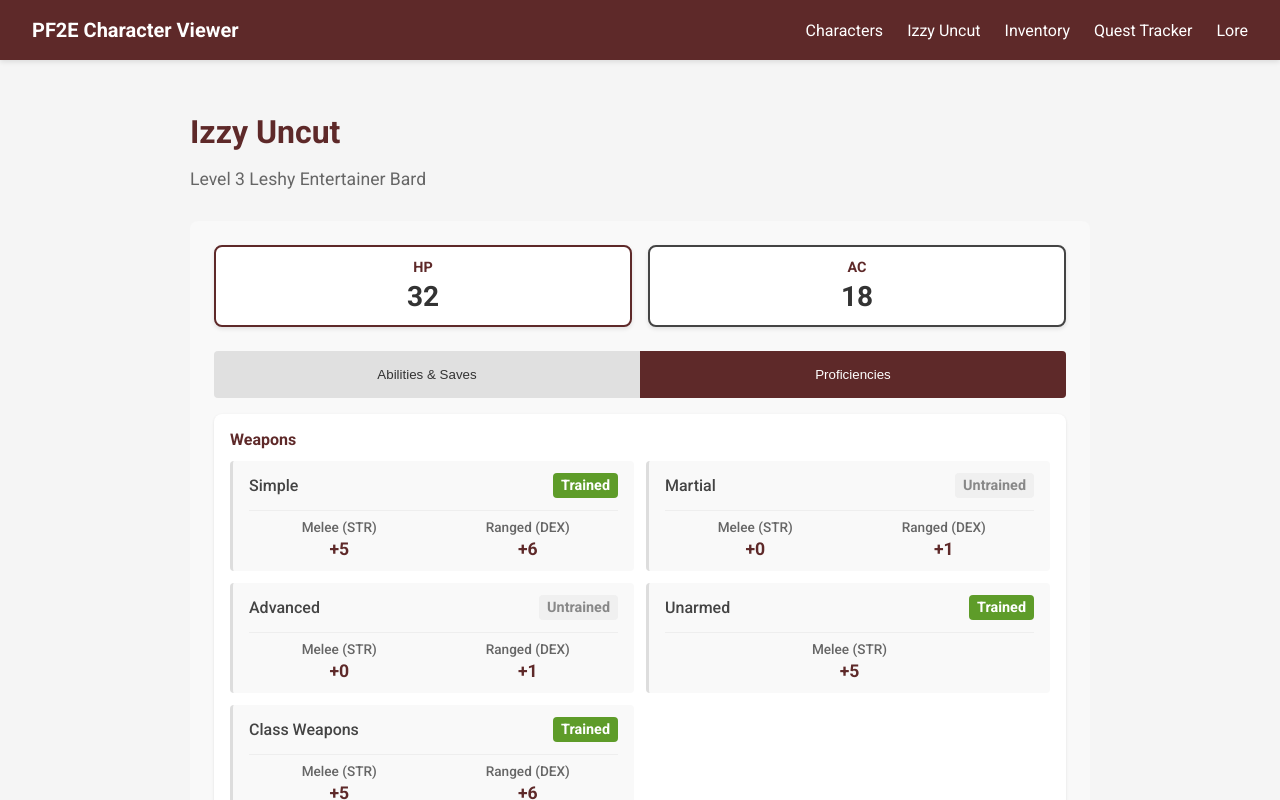
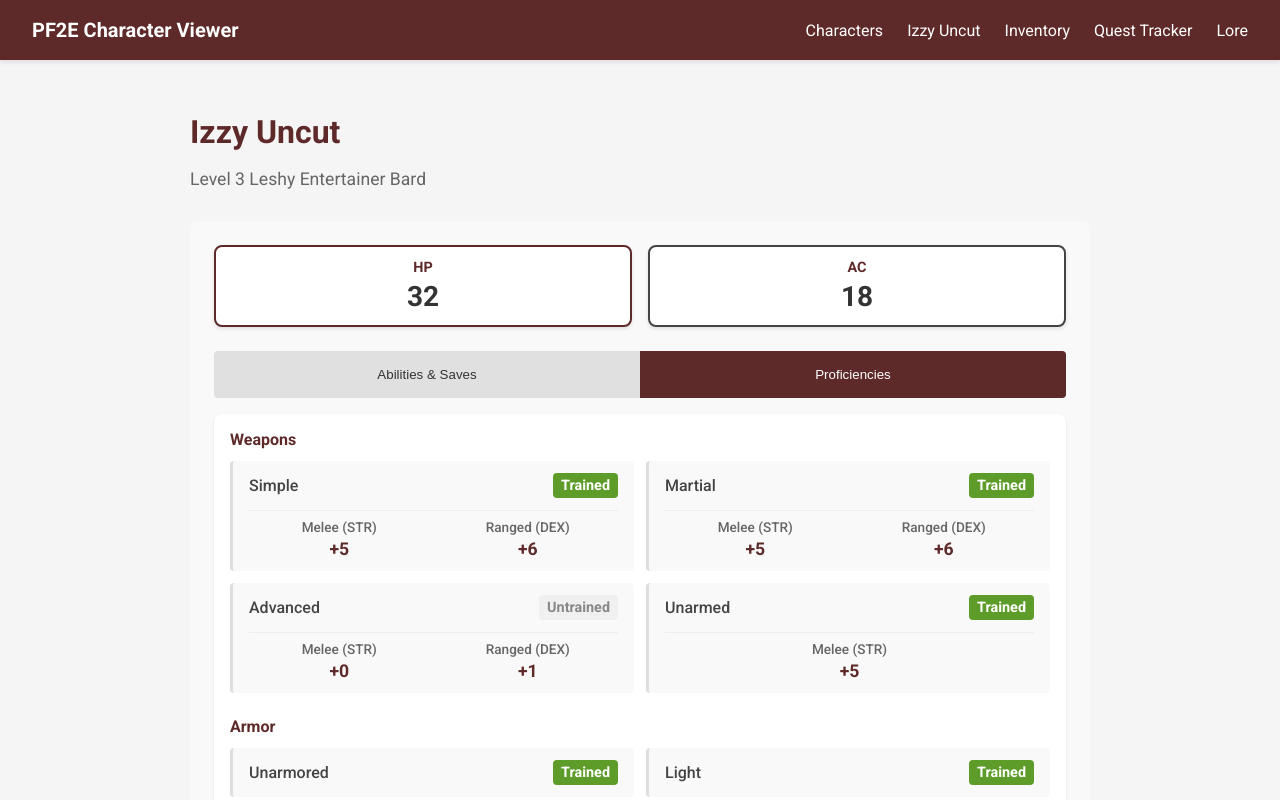
Before and after one commit to Mooknop/CNMH, a React (Create React App) app: page /character/sample-character-1 in a window 1280 px wide. Both pictures are taken after a click on the button "Proficiencies". Shown: the top 800 px of the page. Built offline with nearby package versions, Linux system fonts and the light colour scheme.

Commit message:
Proficiency in the character

```diff
--- a/src/components/character-sheet/StatsBlock.js
+++ b/src/components/character-sheet/StatsBlock.js
@@ -4,21 +4,10 @@ import './StatsBlock.css';
 const StatsBlock = ({ character }) => {
   const [activeTab, setActiveTab] = useState('abilities'); // Default tab: 'abilities' or 'proficiencies'
 
+  // Function to get modifier from ability score
   const getModifier = (value) => {
     const mod = Math.floor((value - 10) / 2);
     return mod >= 0 ? `+${mod}` : mod.toString();
-  };
-
-  // Function to determine proficiency level name based on value
-  const getProficiencyLabel = (proficiency) => {
-    switch(proficiency) {
-      case 0: return 'Untrained';
-      case 1: return 'Trained';
-      case 2: return 'Expert';
-      case 3: return 'Master';
-      case 4: return 'Legendary';
-      default: return 'Untrained';
-    }
   };
 
   // Calculate attack bonus based on ability modifier and proficiency
@@ -34,163 +23,28 @@ const StatsBlock = ({ character }) => {
     return bonus >= 0 ? `+${bonus}` : bonus.toString();
   };
 
-  // In PF2E, proficiencies are determined by class, and we need to display them
-  // Since we don't have explicit proficiency data, we'll infer based on class
-  const getWeaponProficiencies = () => {
-    const classType = character.class?.toLowerCase();
-
-    // Default proficiencies (most martial classes)
-    let proficiencies = {
-      simple: 1, // Trained
-      martial: 0, // Untrained
-      advanced: 0, // Untrained
-      unarmed: 1, // Trained
-      class: 0  // Class weapons
-    };
-
-    // Adjust based on class
-    switch(classType) {
-      case 'fighter':
-        proficiencies.simple = 2; // Expert
-        proficiencies.martial = 2; // Expert
-        proficiencies.class = 2; // Expert in class weapons
-        break;
-      case 'barbarian':
-      case 'ranger':
-      case 'champion':
-        proficiencies.simple = 1; // Trained
-        proficiencies.martial = 1; // Trained
-        break;
-      case 'rogue':
-        proficiencies.simple = 1; // Trained
-        proficiencies.finesse = 1; // Trained in finesse weapons
-        break;
-      case 'bard':
-      case 'cleric':
-      case 'druid':
-      case 'sorcerer':
-      case 'wizard':
-      case 'witch':
-        proficiencies.simple = 1; // Trained
-        proficiencies.class = character.level >= 11 ? 2 : 1; // Expert at level 11+
-        break;
-      case 'alchemist':
-      case 'investigator':
-      case 'thaumaturge':
-        proficiencies.simple = 1; // Trained
-        break;
-      default:
-        // Default to trained in simple weapons for unrecognized classes
-        proficiencies.simple = 1;
-    }
-
-    // Add level-based progression
-    if (character.level >= 13) {
-      // At level 13, many classes improve weapon proficiencies
-      if (['fighter'].includes(classType)) {
-        proficiencies.simple = 3; // Master
-        proficiencies.martial = 3; // Master
-        proficiencies.class = 3; // Master
-      } else if (['barbarian', 'ranger', 'champion'].includes(classType)) {
-        proficiencies.simple = 2; // Expert
-        proficiencies.martial = 2; // Expert
-      }
-    }
-
-    if (character.level >= 19) {
-      // At level 19, fighter gets legendary in some weapons
-      if (classType === 'fighter') {
-        proficiencies.class = 4; // Legendary in class weapons
-      }
-    }
-
-    return proficiencies;
-  };
-
-  const getArmorProficiencies = () => {
-    const classType = character.class?.toLowerCase();
-
-    // Default proficiencies
-    let proficiencies = {
-      unarmored: 1, // Trained
-      light: 0,     // Untrained
-      medium: 0,    // Untrained
-      heavy: 0      // Untrained
-    };
-
-    // Adjust based on class
-    switch(classType) {
-      case 'fighter':
-      case 'champion':
-        proficiencies.unarmored = 1; // Trained
-        proficiencies.light = 1;     // Trained
-        proficiencies.medium = 1;    // Trained
-        proficiencies.heavy = 1;     // Trained
-        break;
-      case 'barbarian':
-      case 'ranger':
-      case 'rogue':
-        proficiencies.unarmored = 1; // Trained
-        proficiencies.light = 1;     // Trained
-        proficiencies.medium = 1;    // Trained
-        break;
-      case 'bard':
-      case 'druid':
-        proficiencies.unarmored = 1; // Trained
-        proficiencies.light = 1;     // Trained
-        break;
-      case 'alchemist':
-      case 'investigator':
-      case 'thaumaturge':
-        proficiencies.unarmored = 1; // Trained
-        proficiencies.light = 1;     // Trained
-        break;
-      case 'cleric':
-        proficiencies.unarmored = 1; // Trained
-        proficiencies.light = 1;     // Trained
-        proficiencies.medium = 1;    // Trained
-        break;
-      case 'sorcerer':
-      case 'wizard':
-      case 'witch':
-        proficiencies.unarmored = 1; // Trained
-        break;
-      default:
-        // Default to trained in unarmored for unrecognized classes
-        proficiencies.unarmored = 1;
-    }
-
-    // Add level-based progression
-    if (character.level >= 13) {
-      // At level 13, many classes improve armor proficiencies
-      if (['fighter', 'champion'].includes(classType)) {
-        proficiencies.unarmored = 2; // Expert
-        proficiencies.light = 2;     // Expert
-        proficiencies.medium = 2;    // Expert
-        proficiencies.heavy = 2;     // Expert
-      } else if (['barbarian', 'ranger'].includes(classType)) {
-        proficiencies.unarmored = 2; // Expert
-        proficiencies.light = 2;     // Expert
-        proficiencies.medium = 2;    // Expert
-      }
-    }
-
-    if (character.level >= 19) {
-      // At level 19, champions get legendary in heavy armor
-      if (classType === 'champion') {
-        proficiencies.heavy = 4; // Legendary
-      }
-    }
-
-    return proficiencies;
-  };
-
-  const weaponProfs = getWeaponProficiencies();
-  const armorProfs = getArmorProficiencies();
-
   // Get ability modifiers
   const strMod = Math.floor((character.abilities?.strength || 10) - 10) / 2;
   const dexMod = Math.floor((character.abilities?.dexterity || 10) - 10) / 2;
+
+  // Default empty proficiencies object in case the character doesn't have it defined
+  const defaultProficiencies = {
+    weapons: {
+      simple: { proficiency: 0, name: "Untrained" },
+      martial: { proficiency: 0, name: "Untrained" },
+      advanced: { proficiency: 0, name: "Untrained" },
+      unarmed: { proficiency: 0, name: "Untrained" }
+    },
+    armor: {
+      unarmored: { proficiency: 0, name: "Untrained" },
+      light: { proficiency: 0, name: "Untrained" },
+      medium: { proficiency: 0, name: "Untrained" },
+      heavy: { proficiency: 0, name: "Untrained" }
+    }
+  };
+
+  // Use character proficiencies if available, otherwise use defaults
+  const proficiencies = character.proficiencies || defaultProficiencies;
 
   // Render the appropriate tab content
   const renderTabContent = () => {
@@ -228,15 +82,15 @@ const StatsBlock = ({ character }) => {
             <div className="defenses-section">
               <div className="defense">
                 <div className="defense-name">Fort</div>
-                <div className="defense-value">{`+` + character.saves?.fortitude || 0}</div>
+                <div className="defense-value">{character.saves?.fortitude >= 0 ? '+' + character.saves?.fortitude : character.saves?.fortitude || 0}</div>
               </div>
               <div className="defense">
                 <div className="defense-name">Ref</div>
-                <div className="defense-value">{`+` + character.saves?.reflex || 0}</div>
+                <div className="defense-value">{character.saves?.reflex >= 0 ? '+' + character.saves?.reflex : character.saves?.reflex || 0}</div>
               </div>
               <div className="defense">
                 <div className="defense-name">Will</div>
-                <div className="defense-value">{`+` + character.saves?.will || 0}</div>
+                <div className="defense-value">{character.saves?.will >= 0 ? '+' + character.saves?.will : character.saves?.will || 0}</div>
               </div>
             </div>
           </>
@@ -248,111 +102,137 @@ const StatsBlock = ({ character }) => {
             <div className="proficiency-group">
               <h4 className="proficiency-category">Weapons</h4>
               <div className="proficiency-items">
+                {/* Simple Weapons */}
                 <div className="proficiency-item weapon-proficiency">
                   <div className="weapon-category">
                     <span className="proficiency-name">Simple</span>
-                    <span className={`proficiency-value prof-${weaponProfs.simple}`}>
-                      {getProficiencyLabel(weaponProfs.simple)}
+                    <span className={`proficiency-value prof-${proficiencies.weapons.simple?.proficiency || 0}`}>
+                      {proficiencies.weapons.simple?.name || "Untrained"}
                     </span>
                   </div>
                   <div className="attack-bonuses">
                     <div className="bonus-container">
                       <div className="attack-type">Melee (STR)</div>
-                      <div className="attack-bonus">{getAttackBonus(strMod, weaponProfs.simple)}</div>
+                      <div className="attack-bonus">
+                        {getAttackBonus(strMod, proficiencies.weapons.simple?.proficiency || 0)}
+                      </div>
                     </div>
                     <div className="bonus-container">
                       <div className="attack-type">Ranged (DEX)</div>
-                      <div className="attack-bonus">{getAttackBonus(dexMod, weaponProfs.simple)}</div>
+                      <div className="attack-bonus">
+                        {getAttackBonus(dexMod, proficiencies.weapons.simple?.proficiency || 0)}
+                      </div>
                     </div>
                   </div>
                 </div>
 
+                {/* Martial Weapons */}
                 <div className="proficiency-item weapon-proficiency">
                   <div className="weapon-category">
                     <span className="proficiency-name">Martial</span>
-                    <span className={`proficiency-value prof-${weaponProfs.martial}`}>
-                      {getProficiencyLabel(weaponProfs.martial)}
+                    <span className={`proficiency-value prof-${proficiencies.weapons.martial?.proficiency || 0}`}>
+                      {proficiencies.weapons.martial?.name || "Untrained"}
                     </span>
                   </div>
                   <div className="attack-bonuses">
                     <div className="bonus-container">
                       <div className="attack-type">Melee (STR)</div>
-                      <div className="attack-bonus">{getAttackBonus(strMod, weaponProfs.martial)}</div>
+                      <div className="attack-bonus">
+                        {getAttackBonus(strMod, proficiencies.weapons.martial?.proficiency || 0)}
+                      </div>
                     </div>
                     <div className="bonus-container">
                       <div className="attack-type">Ranged (DEX)</div>
-                      <div className="attack-bonus">{getAttackBonus(dexMod, weaponProfs.martial)}</div>
+                      <div className="attack-bonus">
+                        {getAttackBonus(dexMod, proficiencies.weapons.martial?.proficiency || 0)}
+                      </div>
                     </div>
                   </div>
                 </div>
 
+                {/* Advanced Weapons */}
                 <div className="proficiency-item weapon-proficiency">
                   <div className="weapon-category">
                     <span className="proficiency-name">Advanced</span>
-                    <span className={`proficiency-value prof-${weaponProfs.advanced}`}>
-                      {getProficiencyLabel(weaponProfs.advanced)}
+                    <span className={`proficiency-value prof-${proficiencies.weapons.advanced?.proficiency || 0}`}>
+                      {proficiencies.weapons.advanced?.name || "Untrained"}
                     </span>
                   </div>
                   <div className="attack-bonuses">
                     <div className="bonus-container">
                       <div className="attack-type">Melee (STR)</div>
-                      <div className="attack-bonus">{getAttackBonus(strMod, weaponProfs.advanced)}</div>
+                      <div className="attack-bonus">
+                        {getAttackBonus(strMod, proficiencies.weapons.advanced?.proficiency || 0)}
+                      </div>
                     </div>
                     <div className="bonus-container">
                       <div className="attack-type">Ranged (DEX)</div>
-                      <div className="attack-bonus">{getAttackBonus(dexMod, weaponProfs.advanced)}</div>
+                      <div className="attack-bonus">
+                        {getAttackBonus(dexMod, proficiencies.weapons.advanced?.proficiency || 0)}
+                      </div>
                     </div>
                   </div>
                 </div>
 
+                {/* Unarmed Attacks */}
                 <div className="proficiency-item weapon-proficiency">
                   <div className="weapon-category">
                     <span className="proficiency-name">Unarmed</span>
-                    <span className={`proficiency-value prof-${weaponProfs.unarmed}`}>
-                      {getProficiencyLabel(weaponProfs.unarmed)}
+                    <span className={`proficiency-value prof-${proficiencies.weapons.unarmed?.proficiency || 0}`}>
+                      {proficiencies.weapons.unarmed?.name || "Untrained"}
                     </span>
                   </div>
                   <div className="attack-bonuses">
                     <div className="bonus-container">
                       <div className="attack-type">Melee (STR)</div>
-                      <div className="attack-bonus">{getAttackBonus(strMod, weaponProfs.unarmed)}</div>
+                      <div className="attack-bonus">
+                        {getAttackBonus(strMod, proficiencies.weapons.unarmed?.proficiency || 0)}
+                      </div>
                     </div>
                   </div>
                 </div>
 
-                {weaponProfs.class > 0 && (
+                {/* Class Weapons (if available) */}
+                {proficiencies.weapons.class && (
                   <div className="proficiency-item weapon-proficiency">
                     <div className="weapon-category">
                       <span className="proficiency-name">Class Weapons</span>
-                      <span className={`proficiency-value prof-${weaponProfs.class}`}>
-                        {getProficiencyLabel(weaponProfs.class)}
+                      <span className={`proficiency-value prof-${proficiencies.weapons.class?.proficiency || 0}`}>
+                        {proficiencies.weapons.class?.name || "Untrained"}
                       </span>
                     </div>
                     <div className="attack-bonuses">
                       <div className="bonus-container">
                         <div className="attack-type">Melee (STR)</div>
-                        <div className="attack-bonus">{getAttackBonus(strMod, weaponProfs.class)}</div>
+                        <div className="attack-bonus">
+                          {getAttackBonus(strMod, proficiencies.weapons.class?.proficiency || 0)}
+                        </div>
                       </div>
                       <div className="bonus-container">
                         <div className="attack-type">Ranged (DEX)</div>
-                        <div className="attack-bonus">{getAttackBonus(dexMod, weaponProfs.class)}</div>
+                        <div className="attack-bonus">
+                          {getAttackBonus(dexMod, proficiencies.weapons.class?.proficiency || 0)}
+                        </div>
                       </div>
                     </div>
                   </div>
                 )}
 
-                {weaponProfs.finesse > 0 && (
+                {/* Finesse Weapons (if available) */}
+                {proficiencies.weapons.finesse && (
                   <div className="proficiency-item weapon-proficiency">
                     <div className="weapon-category">
                       <span className="proficiency-name">Finesse</span>
-                      <span className={`proficiency-value prof-${weaponProfs.finesse}`}>
-                        {getProficiencyLabel(weaponProfs.finesse)}
+                      <span className={`proficiency-value prof-${proficiencies.weapons.finesse?.proficiency || 0}`}>
+                        {proficiencies.weapons.finesse?.name || "Untrained"}
                       </span>
                     </div>
                     <div className="attack-bonuses">
                       <div className="bonus-container">
                         <div className="attack-type">Melee (STR/DEX)</div>
-                        <div className="attack-bonus">{getAttackBonus(Math.max(strMod, dexMod), weaponProfs.finesse)}</div>
+                        <div className="attack-bonus">
+                          {getAttackBonus(Math.max(strMod, dexMod), proficiencies.weapons.finesse?.proficiency || 0)}
+                        </div>
                       </div>
                     </div>
                   </div>
@@ -365,26 +245,26 @@ const StatsBlock = ({ character }) => {
               <div className="proficiency-items">
                 <div className="proficiency-item">
                   <span className="proficiency-name">Unarmored</span>
-                  <span className={`proficiency-value prof-${armorProfs.unarmored}`}>
-                    {getProficiencyLabel(armorProfs.unarmored)}
+                  <span className={`proficiency-value prof-${proficiencies.armor.unarmored?.proficiency || 0}`}>
+                    {proficiencies.armor.unarmored?.name || "Untrained"}
                   </span>
                 </div>
                 <div className="proficiency-item">
                   <span className="proficiency-name">Light</span>
-                  <span className={`proficiency-value prof-${armorProfs.light}`}>
-                    {getProficiencyLabel(armorProfs.light)}
+                  <span className={`proficiency-value prof-${proficiencies.armor.light?.proficiency || 0}`}>
+                    {proficiencies.armor.light?.name || "Untrained"}
                   </span>
                 </div>
                 <div className="proficiency-item">
                   <span className="proficiency-name">Medium</span>
-                  <span className={`proficiency-value prof-${armorProfs.medium}`}>
-                    {getProficiencyLabel(armorProfs.medium)}
+                  <span className={`proficiency-value prof-${proficiencies.armor.medium?.proficiency || 0}`}>
+                    {proficiencies.armor.medium?.name || "Untrained"}
                   </span>
                 </div>
                 <div className="proficiency-item">
                   <span className="proficiency-name">Heavy</span>
-                  <span className={`proficiency-value prof-${armorProfs.heavy}`}>
-                    {getProficiencyLabel(armorProfs.heavy)}
+                  <span className={`proficiency-value prof-${proficiencies.armor.heavy?.proficiency || 0}`}>
+                    {proficiencies.armor.heavy?.name || "Untrained"}
                   </span>
                 </div>
               </div>
--- a/src/data/sample-character.json
+++ b/src/data/sample-character.json
@@ -43,6 +43,44 @@
       "proficiency": 1
     }
   },
+  "proficiencies": {
+  "weapons": {
+    "simple": {
+      "proficiency": 1,
+      "name": "Trained"
+    },
+    "martial": {
+      "proficiency": 1,
+      "name": "Trained"
+    },
+    "advanced": {
+      "proficiency": 0,
+      "name": "Untrained"
+    },
+    "unarmed": {
+      "proficiency": 1,
+      "name": "Trained"
+    }
+  },
+  "armor": {
+    "unarmored": {
+      "proficiency": 1,
+      "name": "Trained"
+    },
+    "light": {
+      "proficiency": 1,
+      "name": "Trained"
+    },
+    "medium": {
+      "proficiency": 0,
+      "name": "Untrained"
+    },
+    "heavy": {
+      "proficiency": 0,
+      "name": "Untrained"
+    }
+  }
+},
   "feats": [
     {
       "id": "feat-1",
--- a/src/data/sample-character2.json
+++ b/src/data/sample-character2.json
@@ -58,6 +58,44 @@
       "proficiency": 1
     }
   },
+  "proficiencies": {
+  "weapons": {
+    "simple": {
+      "proficiency": 1,
+      "name": "Trained"
+    },
+    "martial": {
+      "proficiency": 1,
+      "name": "Trained"
+    },
+    "advanced": {
+      "proficiency": 0,
+      "name": "Untrained"
+    },
+    "unarmed": {
+      "proficiency": 1,
+      "name": "Trained"
+    }
+  },
+  "armor": {
+    "unarmored": {
+      "proficiency": 1,
+      "name": "Trained"
+    },
+    "light": {
+      "proficiency": 1,
+      "name": "Trained"
+    },
+    "medium": {
+      "proficiency": 1,
+      "name": "Trained"
+    },
+    "heavy": {
+      "proficiency": 0,
+      "name": "Untrained"
+    }
+  }
+},
   "feats": [
     {
       "id": "feat-1",
--- a/src/data/sample-character3.json
+++ b/src/data/sample-character3.json
@@ -55,6 +55,44 @@
         "proficiency": 1
       }
     },
+    "proficiencies": {
+  "weapons": {
+    "simple": {
+      "proficiency": 1,
+      "name": "Trained"
+    },
+    "martial": {
+      "proficiency": 0,
+      "name": "Untrained"
+    },
+    "advanced": {
+      "proficiency": 0,
+      "name": "Untrained"
+    },
+    "unarmed": {
+      "proficiency": 1,
+      "name": "Trained"
+    }
+  },
+  "armor": {
+    "unarmored": {
+      "proficiency": 1,
+      "name": "Trained"
+    },
+    "light": {
+      "proficiency": 0,
+      "name": "Untrained"
+    },
+    "medium": {
+      "proficiency": 0,
+      "name": "Untrained"
+    },
+    "heavy": {
+      "proficiency": 0,
+      "name": "Untrained"
+    }
+  }
+},
     "feats": [
       {
         "id": "feat-1",
```
